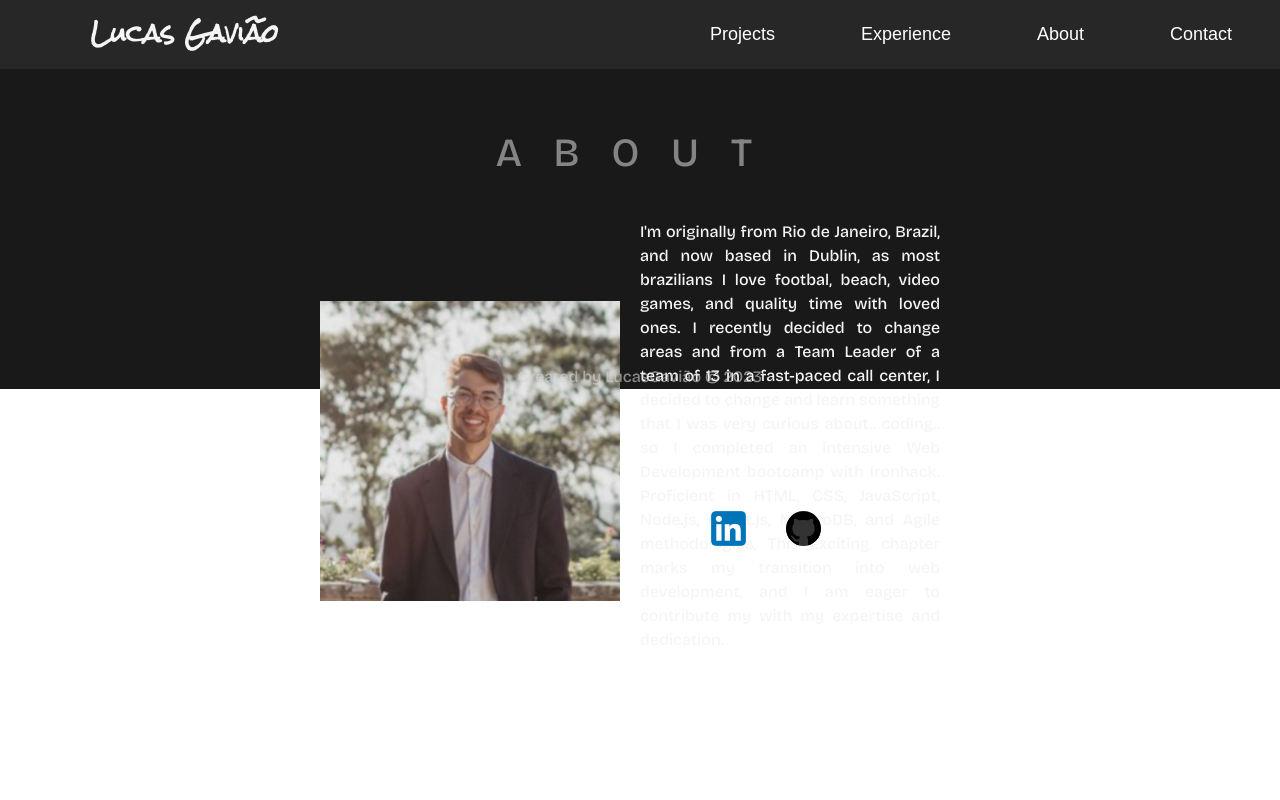
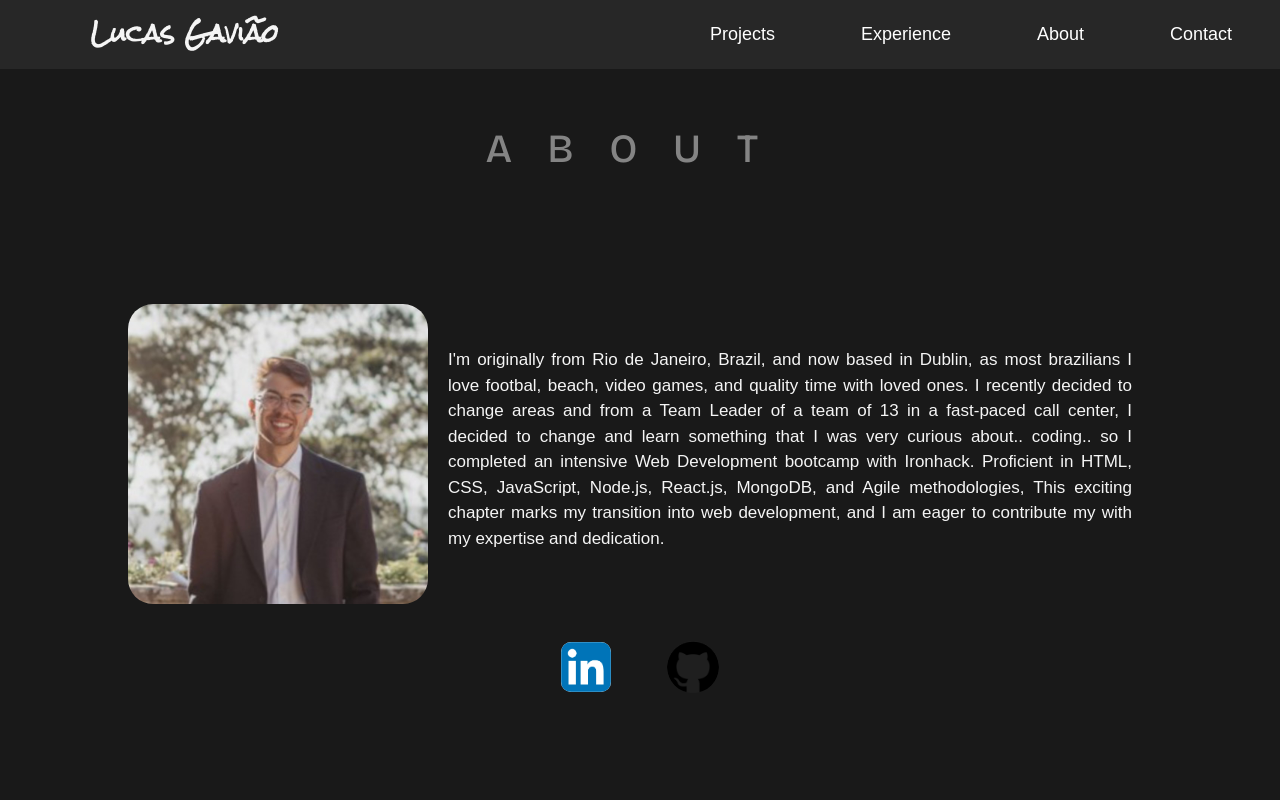
Before and after one commit to Lucas-Portfolio/myPortfolio, a React (Create React App) app: page /about in a window 1280 px wide. Shown: the top 800 px of the page. Built offline with nearby package versions, Linux system fonts and the light colour scheme; a web font is replaced by a local one.

Commit message:
another style

```diff
--- a/src/components/Navbar/navbar.module.css
+++ b/src/components/Navbar/navbar.module.css
@@ -42,7 +42,7 @@
   background-color: #191919ae;
   border-top: 0.5px solid rgba(186, 186, 186, 0.513);
   border-radius: 4px;
-  box-shadow: rgba(0, 0, 0, 0.35) 0px 5px 15px;
+  box-shadow: rgba(0, 0, 0, 0.35) 0px 1px 5px;
   list-style: none;
   z-index: 1;
   margin: 0;
@@ -126,7 +126,7 @@
   background-color: #191919ae;
   border-top: 0.5px solid rgba(186, 186, 186, 0.513);
   border-radius: 4px;
-  box-shadow: rgba(0, 0, 0, 0.35) 0px 5px 15px;
+  box-shadow: rgba(0, 0, 0, 0.35) 0px 1px 5px;
   list-style: none;
   z-index: 1;
   margin: 0;
--- a/src/pages/About/AboutPage.js
+++ b/src/pages/About/AboutPage.js
@@ -43,7 +43,6 @@ function AboutPage() {
           web development, and I am eager to contribute my with my expertise and
           dedication.
         </p>
-      </div>
         {spinner ? (
           <SpinnerComp />
         ) : (
@@ -66,6 +65,7 @@ function AboutPage() {
           </div>
         )}
       </div>
+    </div>
   );
 }
 
--- a/src/pages/About/about.module.css
+++ b/src/pages/About/about.module.css
@@ -1,5 +1,5 @@
 
-@media(max-width: 767px){
+@media(max-width: 767px) and (min-height: 844px){
   .AboutPage{
     display: flex;
     flex-direction: column;
@@ -11,8 +11,8 @@
 
   .AboutPage h1 {
     text-align: center;
-    letter-spacing: 0.9em;
-    margin-top: 7vh;
+    letter-spacing: 0.8em;
+    margin-top: 4vh;
     color: rgba(186, 186, 186, 0.513);
     z-index:auto;
   }
@@ -22,15 +22,17 @@
     flex-direction: column;
     align-items: center;
     width: 100%;
+    height: 100%;
     position: absolute;
-    top: 15%;
+    top: 14%;
     left: 50%;
     transform: translateX(-50%);
+    overflow: auto;
   }
 
   .about_container p {
     margin-top: 35px;
-    font-size: 16px;
+    font-size: 15px;
     text-align: justify;
     letter-spacing: 0.08em;
     width: 80%;
@@ -48,8 +50,9 @@
 
   .button_group {
     position: absolute;
-    left: 40%;
+    left: 50%;
     top: 85%;
+    transform: translateX(-50%);
     margin: 20px 0 0;
   }
 
@@ -62,69 +65,215 @@
   }
 
   .btn_github img {
-    width: 35px;
-    height: 35px;
+    width: 38px;
+    height: 38px;
     margin-bottom: 2px;
-    background-color: #333;
+    background-color: rgba(255, 255, 255, 0.026);
     border-radius: 150px;
   }
 }
-  @media(min-width: 1024px) {
+
+  @media (min-width: 768px) and (max-width: 1023px){
+    .AboutPage{
+      display: flex;
+      flex-direction: column;
+      align-items: center;
+      position: relative;
+      width: 100vw;
+      height: 100vh;
+    }
+
+    .AboutPage h1 {
+      text-align: center;
+      letter-spacing: 0.9em;
+      margin-top: 7vh;
+      color: rgba(186, 186, 186, 0.513);
+      z-index:auto;
+    }
+
+    .about_container{
+      display: flex;
+      flex-direction: column;
+      align-items: center;
+      width: 100%;
+      height: 100%;
+      position: absolute;
+      top: 18%;
+      left: 50%;
+      transform: translateX(-50%);
+      overflow: auto;
+    }
+
+    .about_container p {
+      margin-top: 35px;
+      font-size: 16px;
+      text-align: justify;
+      font-family: Arial, Helvetica, sans-serif;
+      letter-spacing: 0.09em;
+      width: 70%;
+
+    }
+
+    .about_container .mypicture {
+      border-radius: 150px;
+    }
+
+    .about_container img {
+      width: 300px;
+      height: 300px;
+    }
+
+    .button_group {
+      position: absolute;
+      left: 50%;
+      top: 62%;
+      transform: translateX(-50%);
+      margin: 20px 0 0;
+    }
+
+    .btn_linkedin img {
+      width: 50px;
+      height: 50px;
+      margin: 0 30px 0px 0;
+      background-color: white;
+      border-radius: 8px;
+    }
+
+    .btn_github img {
+      width: 52px;
+      height: 52px;
+      margin: 0 0px 0 10px;
+      background-color: rgba(255, 255, 255, 0.026);
+      border-radius: 150px;
+    }
+  }
+
+  @media(min-width: 1024px) and (max-width: 1280px) {
 
   .AboutPage {
       display: flex;
       justify-content: center;
       text-align: center;
       font-weight: lighter;
+      width: 100vw;
+      height: 100vh;
     }
 
     .AboutPage h1{
-      margin: 60px;
-      letter-spacing: 0.8em;
+      margin-top: 7vh;
+      letter-spacing: 0.9em;
       color: rgba(211, 211, 211, 0.577);
     }
 
     .about_container {
-      width: 50%;
+      width: 80%;
       position: absolute;
-      top: 25%;
+      top: 38%;
       display: flex;
       align-items: center;
     }
 
     .about_container p {
-      margin: 20px 20px 50px;
+      margin: 20px 20px 30px;
       text-align: justify;
+      font-family: Arial, Helvetica, sans-serif;
+      font-size: 17px;
     }
 
     .button_group {
-      width: 150px;
+      width: auto;
       display: flex;
       align-items: center;
-      justify-content: space-around;
+      justify-content: space-evenly;
       position: absolute;
-      top: 63%;
-      left: 54%;
+      top: 110%;
+      left: 50%;
+      transform: translateX(-50%);
     }
 
     .btn_linkedin img {
-      width: 35px;
-      height: 35px;
-      margin-bottom: 2px;
+      width: 50px;
+      height: 50px;
+      margin: 0 10px 0 0;
       background-color: white;
-      border-radius: 5px;
+      border-radius: 10px;
     }
 
     .btn_github img {
-      width: 35px;
-      height: 35px;
-      margin-bottom: 2px;
-      background-color: #333;
+      width: 52px;
+      height: 52px;
+      margin: 0 0 0 20px;
+      background-color: rgba(255, 255, 255, 0.026);
       border-radius: 150px;
     }
 
     .mypicture {
       width: 300px;
       height: 300px;
+      border-radius: 25px;
     }
   }
+
+  @media (min-width: 1281px) and (min-height: 770px){
+
+    .AboutPage {
+      display: flex;
+      justify-content: center;
+      text-align: center;
+      font-weight: lighter;
+      width: 100vw;
+      height: 100vh;
+    }
+
+    .AboutPage h1{
+      margin-top: 7vh;
+      letter-spacing: 0.9em;
+      color: rgba(211, 211, 211, 0.577);
+    }
+
+    .about_container {
+      width: 100%;
+      position: absolute;
+      top: 38%;
+      display: flex;
+      align-items: center;
+      justify-content: center;
+    }
+
+    .about_container p {
+      margin: 20px 20px 30px;
+      text-align: justify;
+      font-family: Arial, Helvetica, sans-serif;
+      font-size: 17px;
+      width: 30vw;
+    }
+
+    .button_group {
+      width: auto;
+      display: flex;
+      flex-direction: column-reverse;
+      align-items: center;
+      margin: 0 20px;
+    }
+
+    .btn_linkedin img {
+      width: 50px;
+      height: 50px;
+      margin: 40px 0;
+      background-color: white;
+      border-radius: 10px;
+    }
+
+    .btn_github img {
+      width: 52px;
+      height: 52px;
+      background-color: rgba(255, 255, 255, 0.026);
+      border-radius: 150px;
+    }
+
+    .mypicture {
+      width: 300px;
+      height: 300px;
+      border-radius: 15px;
+    }
+  }
```
Lines whose indentation alone changed are shown as unchanged.
